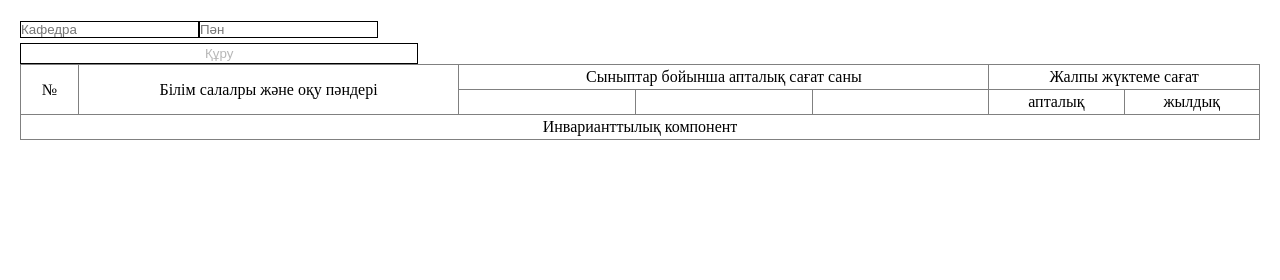
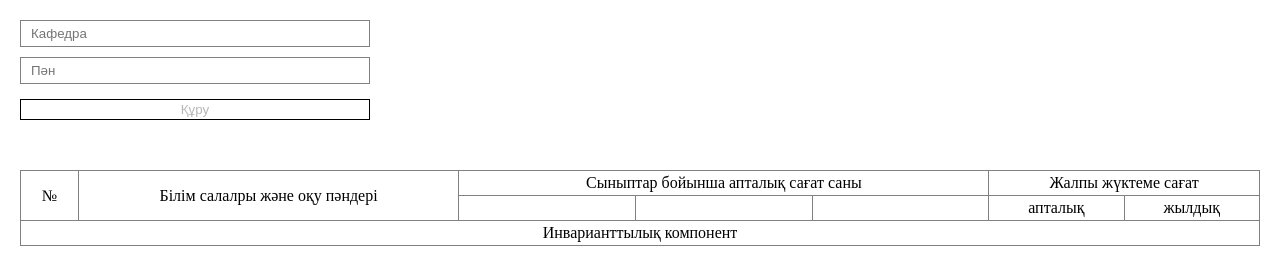
Before and after one commit to slecnabota/school-site, a plain HTML site: page index.html in a window 1280 px wide. Drawn offline with Linux system fonts and the light colour scheme.

Commit message:
Update index-33ccb023.css

```diff
--- a/assets/index-33ccb023.css
+++ b/assets/index-33ccb023.css
@@ -1 +1 @@
-td{padding:3px 10px}table{border-collapse:collapse}td{text-align:center}*{margin:0;padding:0;box-sizing:border-box}body{padding:20px}input,button{border:1px solid black}td input{width:50px;margin-left:40px;border:none;outline:none}.wrap{display:flex;align-items:center}.wrap form{margin-right:100px}table{width:100%}button{background-color:initial;padding:2px 5px;width:100%;margin-top:5px}p{text-align:center}
+td{padding:3px 10px}table{border-collapse:collapse}td{text-align:center}*{margin:0;padding:0;box-sizing:border-box}body{padding:20px}input,button{border:1px solid black}td input{width:50px;margin-left:40px;border:none;outline:none}.wrap{display:flex;align-items:center}.wrap form{margin-right:100px}table{width:100%}button{background-color:initial;padding:2px 5px;width:100%;margin-top:5px}p{text-align:center}form{width:350px;margin-bottom:50px}form input{outline:none;border:1px solid grey;display:block;width:100%;padding:5px 10px;margin-bottom:10px}
```
